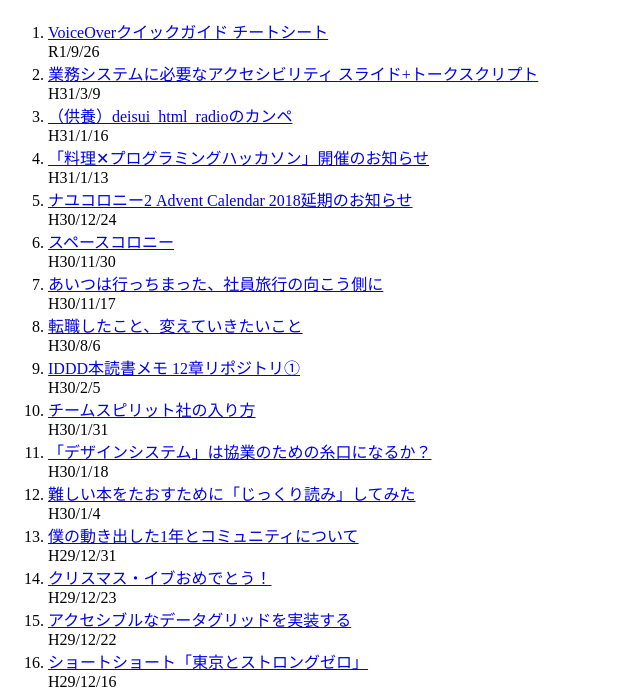
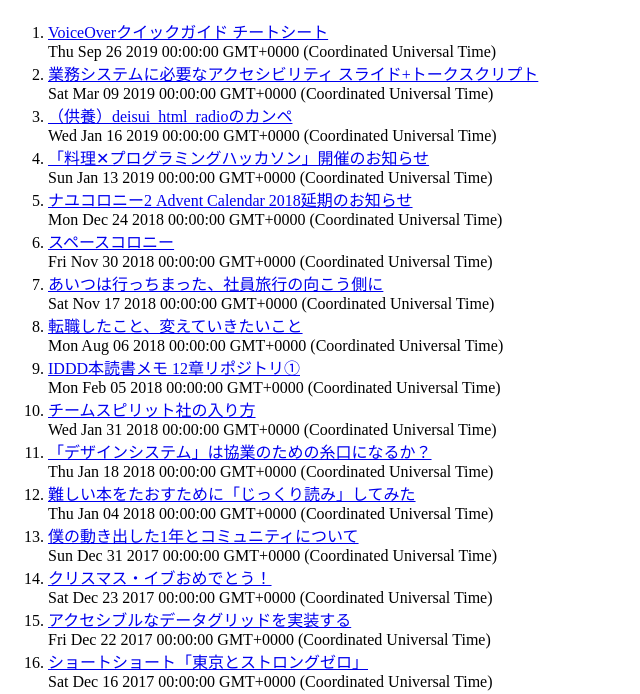
Before and after one commit to 8845musign/abroller.tech, an Eleventy site: page src/index.njk in a window 1280 px wide. Shown: the part 93-787 px from the top of the page, without its empty margins (0-640 px from the left). Built offline with nearby package versions, Linux system fonts and the light colour scheme; Eleventy itself is replaced by a stand-in of ours; files that its build step writes are made by us from their sources.

Commit message:
add date

```diff
--- a/src/_includes/blog.njk
+++ b/src/_includes/blog.njk
@@ -15,6 +15,7 @@
   <article>
     <main>
       <h1>{{title}}</h1>
+      <p><time>{{date}}</time></p>
       {{ content | safe }}
     </main>
   </article>
--- a/src/index.njk
+++ b/src/index.njk
@@ -11,7 +11,7 @@
   <li>
       <a href="{{ item.url | url }}">{{ item.data.title }}</a>
       <div>
-        <time>{{item.date.toLocaleDateString('ja-JP-u-ca-japanese')}}</time>
+        <time>{{item.date}}</time>
       </div>
   </li>
 {% endfor %}
```
